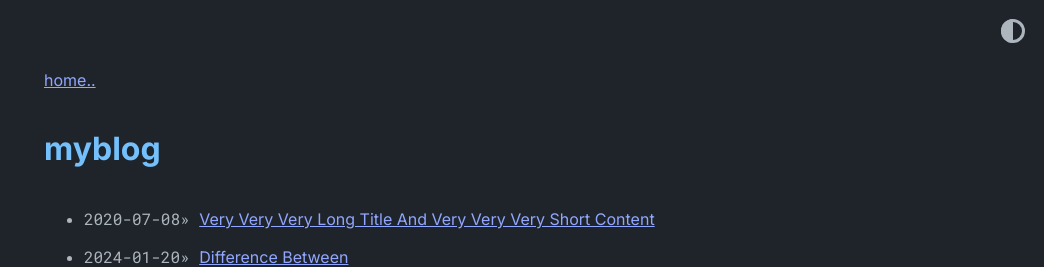
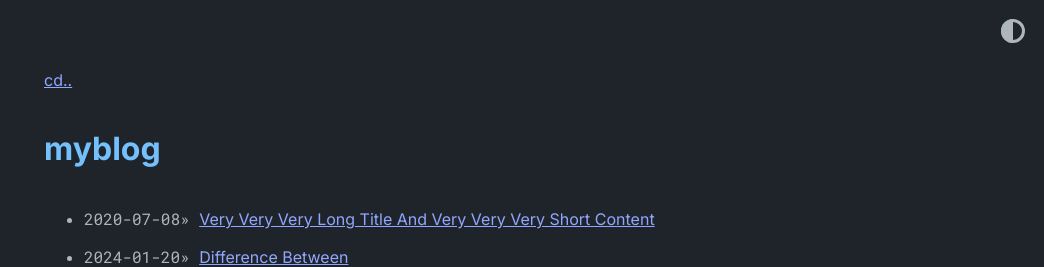
Before and after one commit to shawn-phy/myblog, a Jekyll site: the page built from musings.md, in a window 1280 px wide. Shown: the top 267 px of the page, without its empty margins (236-1280 px from the left). Built offline with Jekyll 4.4.1, drawn with Linux system fonts in a browser that asks for light colours.

Commit message:
feat: minor change

```diff
--- a/_config.yml
+++ b/_config.yml
@@ -22,7 +22,7 @@ remote_theme: abhinavs/moonwalk
 theme_config:
   appearance: "dark" # can be "light", "dark" or "auto"
   appearance_toggle: true # if appearance can be switched by user
-  back_home_text: "home.." # customize text for homepage link in post layout
+  back_home_text: "cd.." # customize text for homepage link in post layout
   date_format: "%Y-%m-%d" # customize how date is formatted
   show_description: true # show blog description
   show_navbar: true # show horizontal navbar
```
